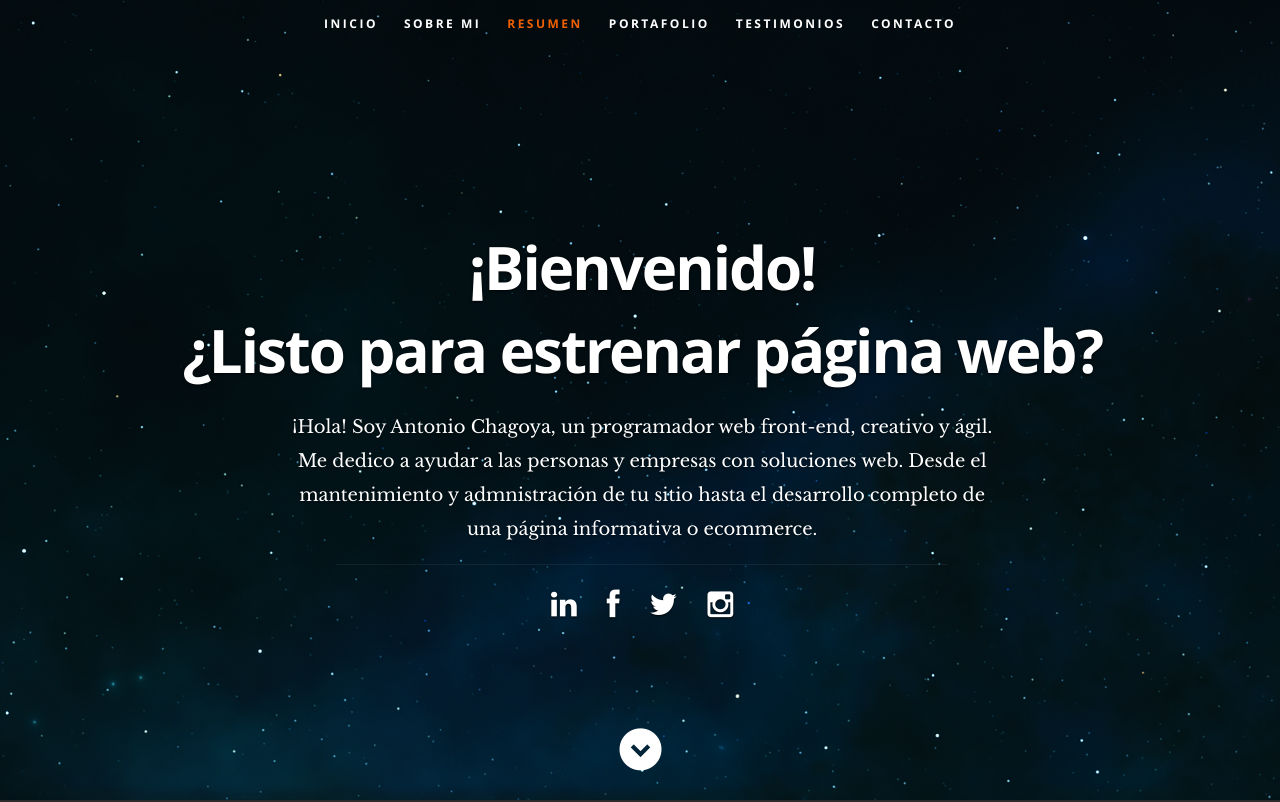
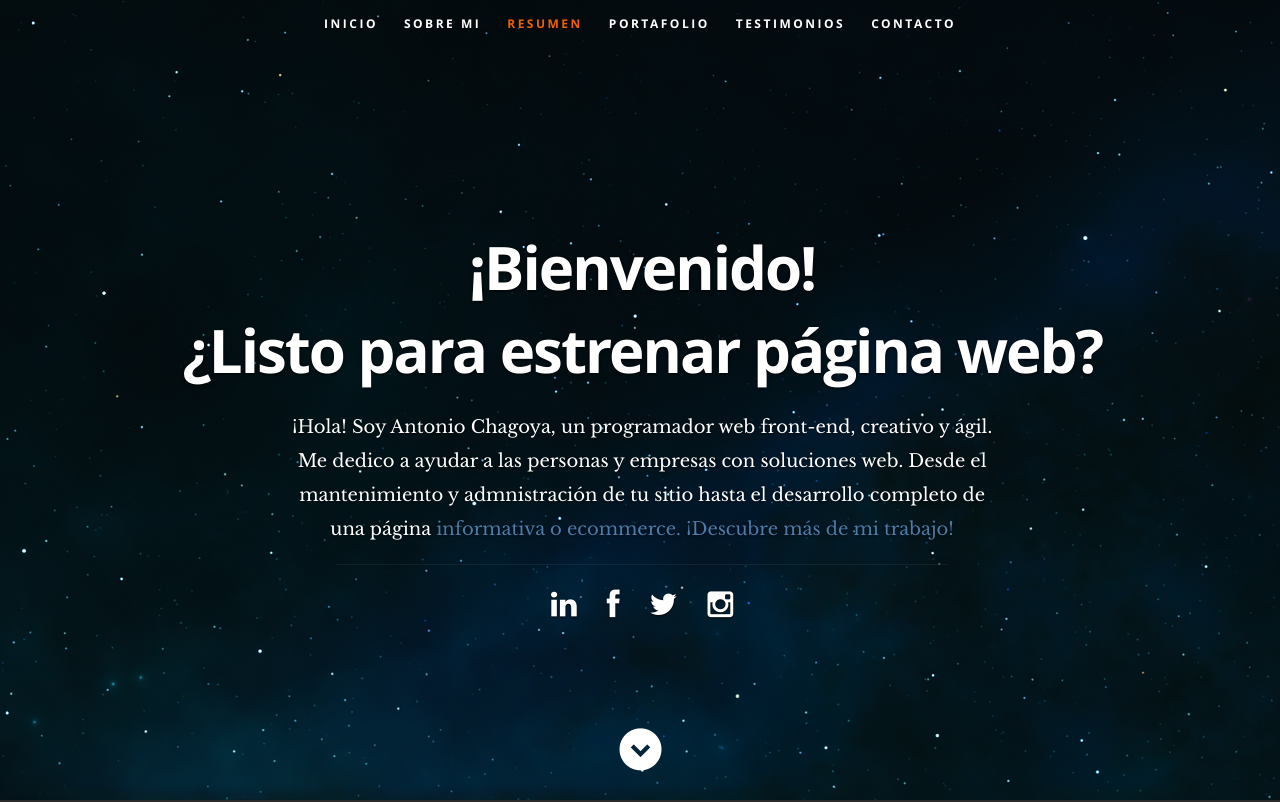
Before and after one commit to AntonioChagoya/portafolio, a React (Create React App) app: page / in a window 1280 px wide. Shown: the top 802 px of the page. Built offline with nearby package versions, Linux system fonts and the light colour scheme.

Commit message:
más cambios

```diff
--- a/public/css/layout.css
+++ b/public/css/layout.css
@@ -74,8 +74,13 @@ header .banner-text h3 {
 }
 header .banner-text h3 span,
 header .banner-text h3 a {
-   color: #fff;
+   color: #4B7BA6;
 }
+header .banner-text h3 span,
+header .banner-text h3 a:hover{
+   color: #F06000;
+}
+
 header .banner-text hr {
    width: 60%;
    margin: 18px auto 24px auto;
@@ -98,6 +103,7 @@ header .social li {
 header .social li a { color: #fff; }
 header .social li a:hover { color: #11ABB0; }
 
+
 /* scrolldown link */
 header .scrolldown a {
    position: absolute;
@@ -110,7 +116,6 @@ header .scrolldown a {
    width: 42px;
    font-size: 42px;
    line-height: 42px;
-   color: #fff;
    border-radius: 100%;
 
    -webkit-transition: all .3s ease-in-out;
@@ -119,6 +124,8 @@ header .scrolldown a {
    transition: all .3s ease-in-out;
 }
 header .scrolldown a:hover { color: #11ABB0; }
+
+
 
 /* primary navigation
 --------------------------------------------------------------------- */
@@ -330,39 +337,39 @@ ul#nav li.current a { color: #F06000; }
   	width: 70%;
   	-moz-animation: photoshop 3s ease;
    -webkit-animation: photoshop 3s ease;
-   animation-iteration-count: 15;
+   animation-iteration-count: 3;
 }
 .illustrator {
   	width: 30%;
   	-moz-animation: illustrator 4s ease;
    -webkit-animation: illustrator 4s ease;
-   animation-iteration-count: 15;
+   animation-iteration-count: 2;
 }
 .wordpress {
   	width: 90%;
   	-moz-animation: wordpress 3s ease;
      -webkit-animation: wordpress 3s ease;
-   animation-iteration-count: 15;
+   animation-iteration-count: 3;
 }
 .css {
   	width: 70%;
   	-moz-animation: css 4s ease;
      -webkit-animation: css 4s ease;
-   animation-iteration-count: 15;
+   animation-iteration-count: 3;
 
 }
 .html5 {
   	width: 90%;
   	-moz-animation: html5 3s ease;
      -webkit-animation: html5 3s ease;
-   animation-iteration-count: 15;
+   animation-iteration-count: 3;
 
 }
 .jquery {
   	width: 70%;
   	-moz-animation: jquery 4s ease;
      -webkit-animation: jquery 4s ease;
-   animation-iteration-count: 15;
+   animation-iteration-count: 3;
 
 }
 
--- a/src/components/footer/footer.js
+++ b/src/components/footer/footer.js
@@ -7,7 +7,7 @@ export default class header extends Component {
     <div className="twelve columns">
       <ul className="social-links">
         <li>
-          <a href="#">
+          <a href="https://www.facebook.com/antonio.chagoya.1/">
             <i className="fa fa-facebook" />
           </a>
         </li>
@@ -16,31 +16,31 @@ export default class header extends Component {
             <i className="fa fa-twitter" />
           </a>
         </li>
-        <li>
+        {/* <li>
           <a href="#">
             <i className="fa fa-google-plus" />
           </a>
-        </li>
+        </li> */}
         <li>
-          <a href="#">
+          <a href="https://www.linkedin.com/in/antonio-rodriguez-5212481a7/">
             <i className="fa fa-linkedin" />
           </a>
         </li>
         <li>
-          <a href="#">
+          <a href="https://www.instagram.com/antoniolmlchagoya/">
             <i className="fa fa-instagram" />
           </a>
         </li>
-        <li>
+        {/* <li>
           <a href="#">
             <i className="fa fa-dribbble" />
           </a>
-        </li>
-        <li>
+        </li> */}
+        {/* <li>
           <a href="#">
             <i className="fa fa-skype" />
           </a>
-        </li>
+        </li> */}
       </ul>
       <ul className="copyright">
         <li>© Copyright 2014 CeeVee</li>
--- a/src/components/header/header.js
+++ b/src/components/header/header.js
@@ -49,14 +49,14 @@ export default class header extends Component {
     <div className="banner-text">
       <h1 className="responsive-headline">¡Bienvenido!<br></br>¿Listo para estrenar página web?</h1>
       <h3>
-        ¡Hola! Soy Antonio Chagoya, un programador web<span> front-end</span>,{" "}
-        <span>creativo</span> y <span>ágil</span>. Me dedico a ayudar a las personas y empresas
-        con soluciones web. Desde el mantenimiento y admnistración de tu sitio hasta el{" "}
-        <a className="smoothscroll" href="#portfolio">
-        desarrollo completo de una página informativa{" "}
+        ¡Hola! Soy Antonio Chagoya, un programador web front-end,{" "}
+        creativo y ágil. Me dedico a ayudar a las personas y empresas
+        con soluciones web. Desde el mantenimiento y admnistración de tu sitio hasta el desarrollo completo de una página{" "}
+        <a className="smoothscroll" href="#contact">
+         informativa o ecommerce.{" "}
         </a>
         <a className="smoothscroll" href="#portfolio">
-        o ecommerce.
+        ¡Descubre más de mi trabajo!
         </a>
       </h3>
       <hr />
@@ -84,7 +84,7 @@ export default class header extends Component {
         </li> */}
 
         <li>
-          <a href="https://www.instagram.com/antoniolmlchagoya/" targe="_blank">
+          <a href="https://www.instagram.com/antoniolmlchagoya/" target="_blank">
             <i className="fa fa-instagram" />
           </a>
         </li>
--- a/src/components/portfolio/portfolio.js
+++ b/src/components/portfolio/portfolio.js
@@ -11,7 +11,7 @@ export default class header extends Component {
         <div className="columns portfolio-item">
           <div className="item-wrap">
             <a href="#modal-01" title>
-              <img alt src="images/portfolio/coffee.jpg" />
+              <img alt src="images/portfolio/panel-solar.jpg" />
               <div className="overlay">
                 <div className="portfolio-item-meta">
                   <h5>Coffee</h5>
```
Also changed, not shown: public/images/portfolio/modals/m-panel-solar.jpg (added), public/images/portfolio/panel-solar.jpg (added).
